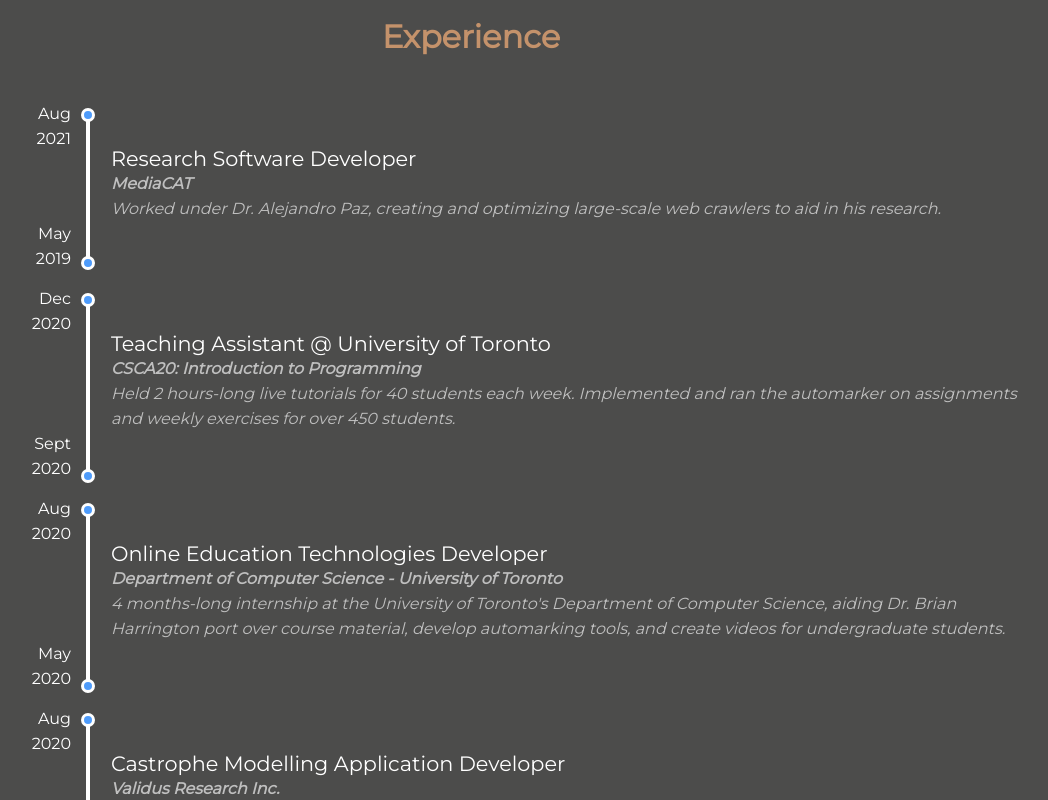
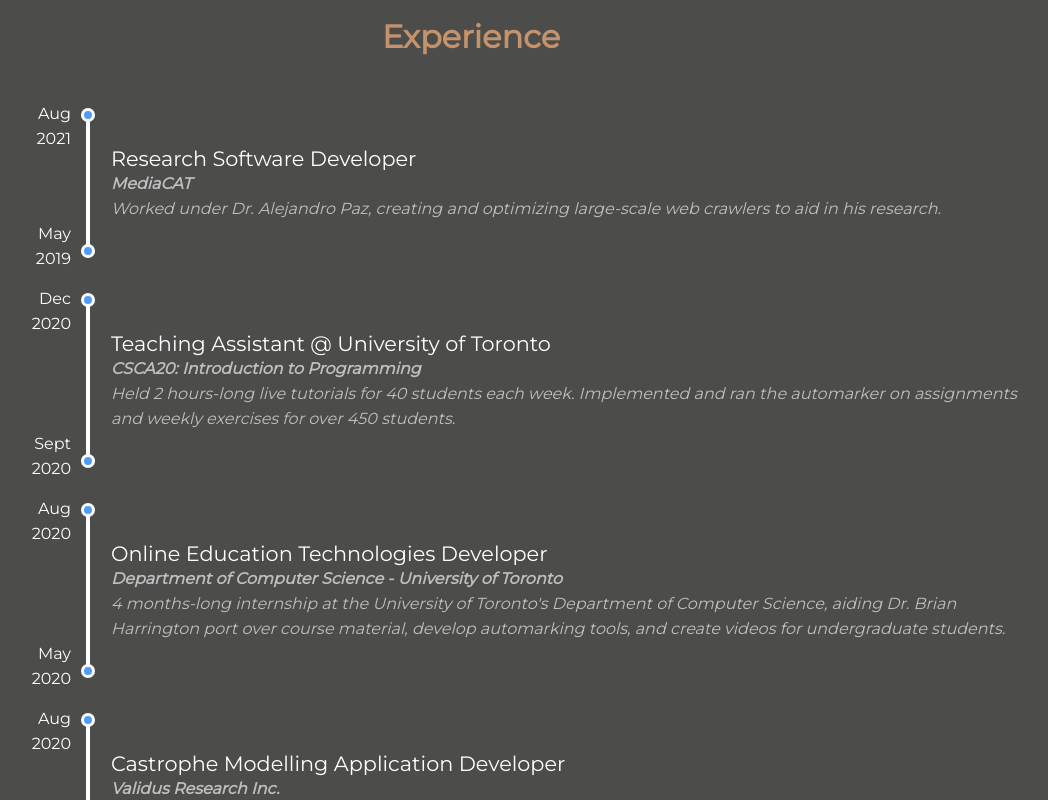
Before and after one commit to RaiyanRahman/webpage, a Vue app: page / in a window 1280 px wide. Shown: the part 1320-2120 px from the top of the page, without its empty margins (97-1145 px from the left). Built offline with nearby package versions, Linux system fonts and the light colour scheme.

Commit message:
Fixed timeline spacing.

```diff
--- a/src/components/Experience.vue
+++ b/src/components/Experience.vue
@@ -142,7 +142,7 @@
     &>span {
       @include clearfix();
       left: -25px;
-      height: 110%;
+      height: 100%;
       @include set-border(2px, $font-color, none);
     }
     &>span::before, &>span::after {
```
